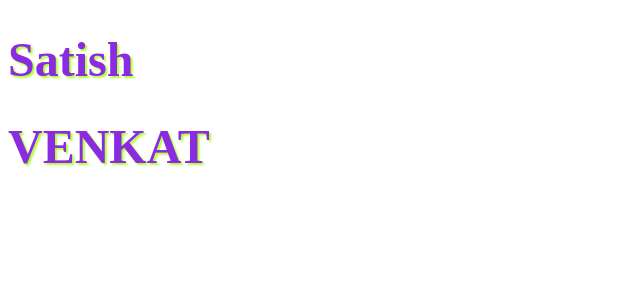
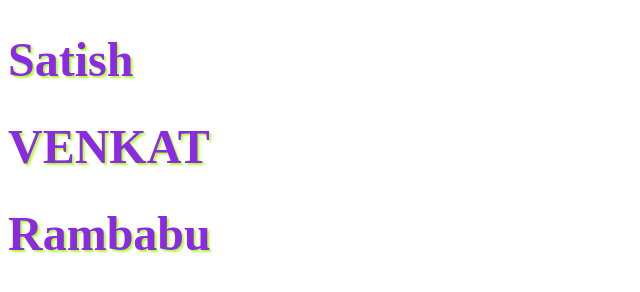
Before and after one commit to satish155556/kumar, a plain HTML site: page Index.HTML in a window 1280 px wide. Shown: the whole page, without its empty margins (0-640 px from the left). Drawn offline with Linux system fonts and the light colour scheme.

Commit message:
added rambabu

```diff
--- a/Index.HTML
+++ b/Index.HTML
@@ -10,5 +10,6 @@
 <body>
     <h1>Satish</h1>
     <h1>VENKAT</h1>
+    <h1>Rambabu</h1>
 </body>
 </html>
```
